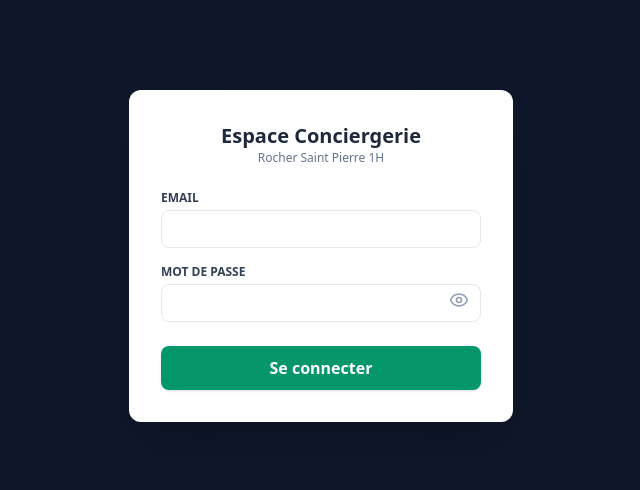
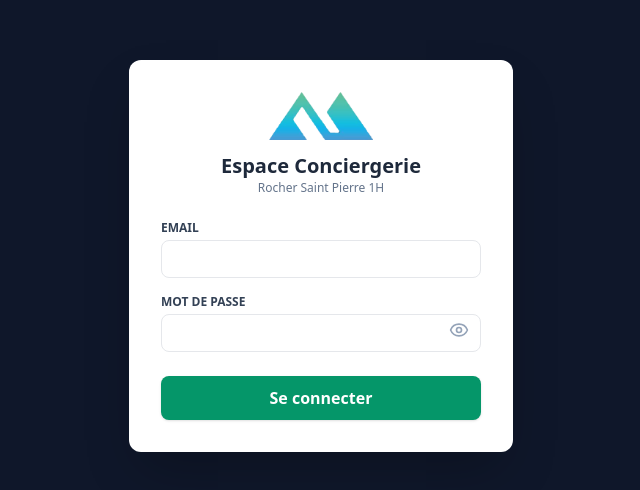
Before and after one commit to lerochersaintpierre1h/Planning-Conciergerie, a plain HTML site: page index.html in a window 1280 px wide. Shown: the part 144-634 px from the top of the page, without its empty margins (319-959 px from the left). Drawn offline with nearby package versions, Linux system fonts and the light colour scheme; no server answers.

Commit message:
Update index.html

```diff
--- a/index.html
+++ b/index.html
@@ -23,6 +23,8 @@
   <div x-show="!isAuthenticated" class="min-h-screen flex items-center justify-center bg-slate-900" x-cloak>
     <div class="bg-white p-8 rounded-xl shadow-2xl max-w-sm w-full">
       <div class="text-center mb-6">
+        <!-- LOGO AJOUTÉ ICI -->
+        <img src="logo-menu-appli.png" alt="Logo Rocher Saint Pierre" class="h-12 mx-auto mb-3 object-contain">
         <h2 class="text-xl font-bold text-slate-800">Espace Conciergerie</h2>
         <p class="text-xs text-slate-500">Rocher Saint Pierre 1H</p>
       </div>
@@ -33,7 +35,6 @@
           <input type="email" x-model="loginEmail" class="w-full border rounded-lg px-3 py-2 text-sm focus:ring-2 focus:ring-emerald-500 outline-none" required>
         </div>
 
-        <!-- AJOUT DE L'OEIL MAGIQUE ICI -->
         <div class="mb-6 relative">
           <label class="block text-xs font-bold text-slate-700 uppercase mb-1">Mot de passe</label>
           <input :type="showPassword ? 'text' : 'password'" x-model="loginPassword" class="w-full border rounded-lg px-3 py-2 text-sm focus:ring-2 focus:ring-emerald-500 outline-none pr-10" required>
@@ -53,6 +54,8 @@
   <div x-show="isAuthenticated" class="w-full" x-cloak>
     <header class="bg-slate-900 text-white shadow-md sticky top-0 z-30 p-4 flex justify-between items-center">
       <div class="flex items-center space-x-3">
+        <!-- LOGO AJOUTÉ ICI -->
+        <img src="logo-menu-appli.png" alt="Logo Rocher Saint Pierre" class="h-7 w-auto object-contain">
         <h1 class="text-lg font-bold tracking-wide">Rocher Saint Pierre 1H</h1>
       </div>
       <div class="flex items-center space-x-4">
@@ -65,7 +68,7 @@
       </div>
     </header>
 
-    <!-- NOUVELLE BARRE D'ONGLETS -->
+    <!-- BARRE D'ONGLETS -->
     <nav class="bg-slate-900 px-4 flex space-x-2 border-t border-slate-800">
       <button @click="tab = 'calendrier'; $nextTick(() => { if (window.lucide) window.lucide.createIcons(); })" :class="tab === 'calendrier' ? 'bg-slate-800 text-emerald-400 border-b-2 border-emerald-400' : 'text-slate-400 hover:text-white'" class="px-4 py-2 text-sm font-medium flex items-center rounded-t-lg transition">
         <i data-lucide="calendar" class="w-4 h-4 mr-2"></i> Calendrier
@@ -175,18 +178,14 @@
                 <p class="text-xs text-slate-500 mt-1" x-text="(selectedRes.nbAdulte || 1) + ' Adultes, ' + (selectedRes.nbEnfant || 0) + ' Enfants'"></p>
               </div>
 
-              <!-- SECTION OPTIONS MODIFIÉE -->
               <div class="bg-slate-50 p-3 rounded-lg border">
                 <p class="font-bold text-slate-700">Options Logement :</p>
-                <!-- Ménage: On affiche "Ménage : NON" ou "Ménage : OUI" (sans "payé" et sans explication) -->
                 <p>Ménage : <span class="font-bold uppercase" :class="selectedRes.forceMenageNon === 'oui' ? 'text-rose-600' : 'text-emerald-600'" x-text="selectedRes.forceMenageNon === 'oui' ? 'NON' : 'OUI'"></span></p>
                 <p>Kit Bébé : <span class="font-bold uppercase text-sky-600" x-text="selectedRes.kitBebe || 'NON'"></span></p>
               </div>
 
-              <!-- SECTION CONTACT MODIFIÉE -->
               <div class="bg-slate-50 p-3 rounded-lg border">
                 <p class="font-bold text-slate-700">Contact :</p>
-                <!-- Téléphone: En gras et cliquable (tel:) -->
                 <p>Téléphone :
                   <template x-if="selectedRes.telephone">
                     <a :href="'tel:' + selectedRes.telephone" class="font-bold text-blue-600 hover:underline" x-text="selectedRes.telephone"></a>
```
